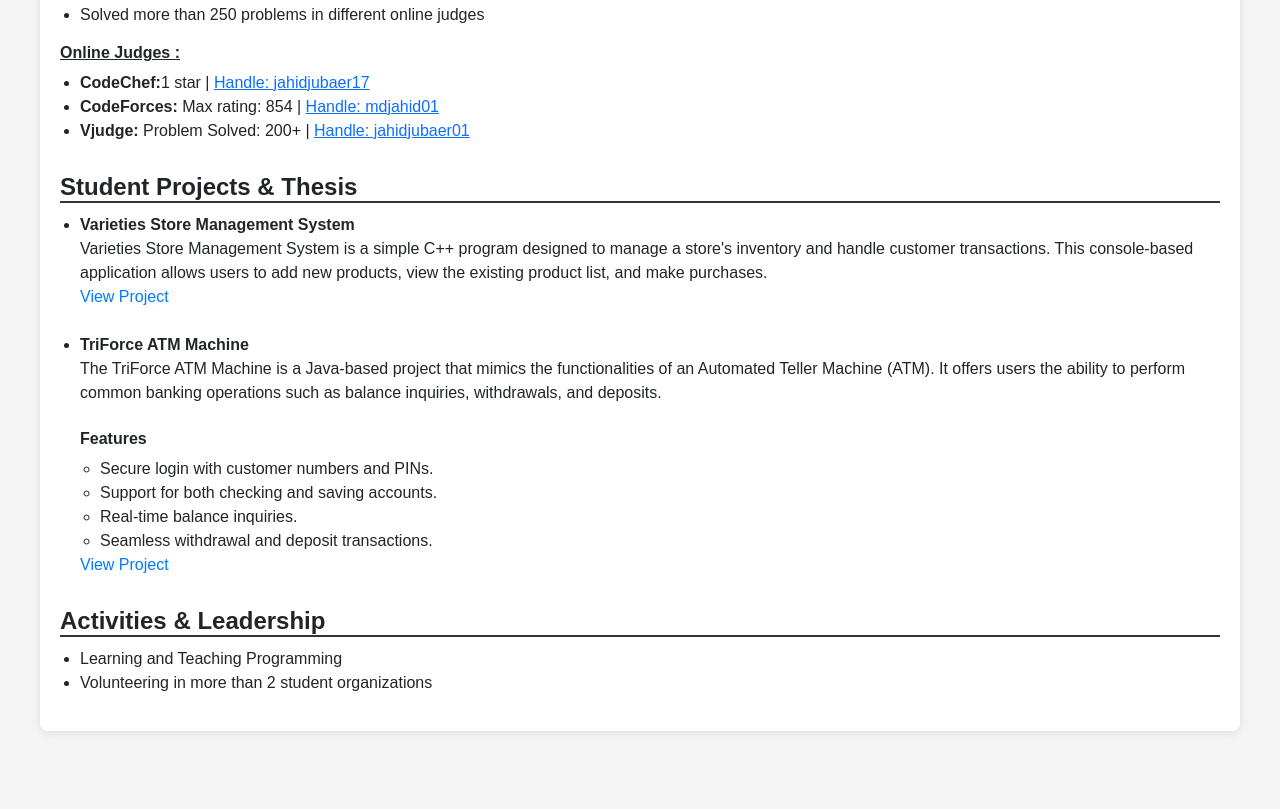
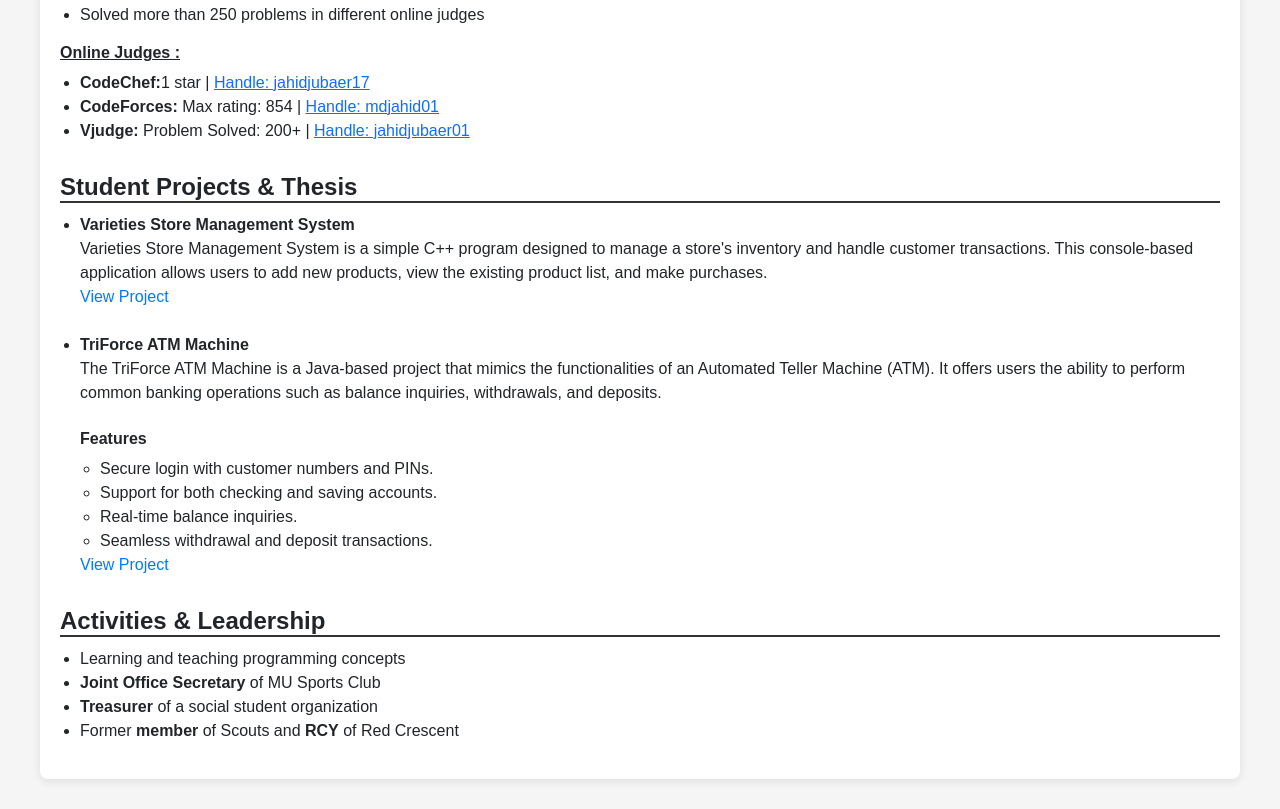
Before and after one commit to jahidjubaer/Resume, a plain HTML site: page Resume.html in a window 1280 px wide. Shown: the part 579-1388 px from the top of the page. Before the commit the page ends 1340 px from the top, so only its background shows below. Drawn offline with nearby package versions, Linux system fonts and the light colour scheme.

Commit message:
Update Resume.html

```diff
--- a/Resume.html
+++ b/Resume.html
@@ -174,8 +174,10 @@
         <div class="resume-section">
             <h4 class="section-title">Activities & Leadership</h4>
             <ul>
-                <li>Learning and Teaching Programming                </li>
-                <li>Volunteering in more than 2 student organizations</li>
+                <li>Learning and teaching programming concepts </li>
+                <li><b>Joint Office Secretary</b> of MU Sports Club</li>
+                <li><b>Treasurer</b> of a social student organization</li>
+                <li>Former <b>member</b> of Scouts and <b>RCY</b> of Red Crescent</li>
             </ul>
         </div>
     </div>
```
